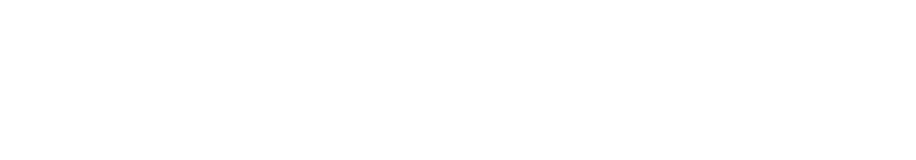
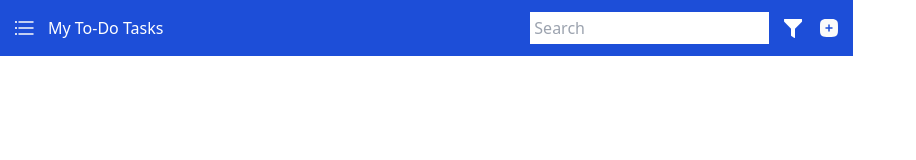
Before and after one commit to hamedazizi174/HW10, a website: page index.html in a window 1280 px wide. Shown: the whole page, without its empty margins (0-916 px from the left). Drawn offline with Linux system fonts and the light colour scheme.

Commit message:
create header

```diff
--- a/index.html
+++ b/index.html
@@ -6,5 +6,17 @@
     <title>Document</title>
     <link rel="stylesheet" href="./output.css" />
   </head>
-  <body></body>
+  <body class="">
+    <div class="w-2/3">
+      <header class="p-3 bg-blue-700 text-white flex gap-3 items-center">
+        <img src="./assets/icons/Menu.svg" alt="menu" />
+        <p class="grow">My To-Do Tasks</p>
+        <input type="text" class="p-1" placeholder="Search" />
+        <img src="./assets/icons/filter.png" alt="filter" />
+        <img src="./assets/icons/Add Square.svg" alt="add" />
+      </header>
+      <main></main>
+      <footer></footer>
+    </div>
+  </body>
 </html>
```
Also changed, not shown: assets/icons/Add Square.svg (added), assets/icons/Menu.svg (added), assets/icons/filter.png (added), output.css.
